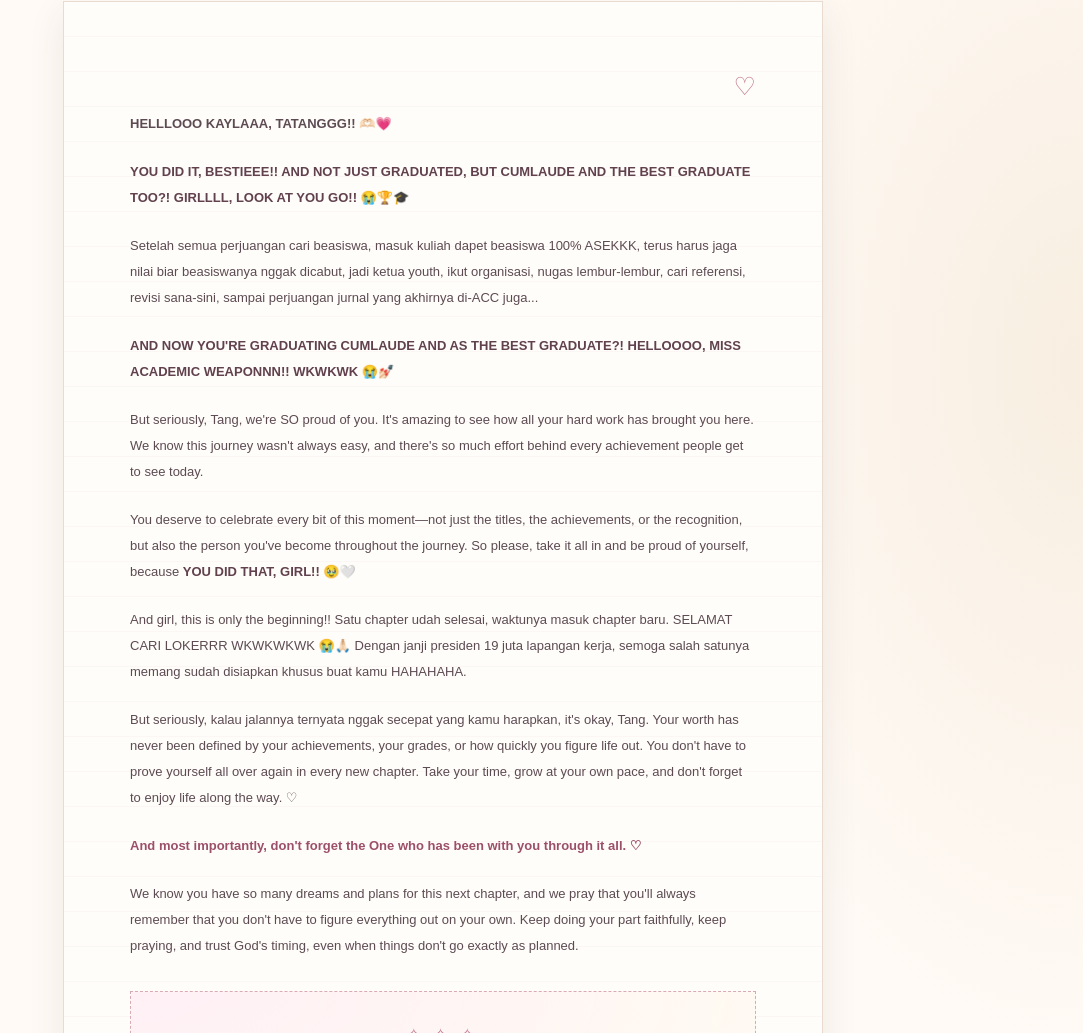
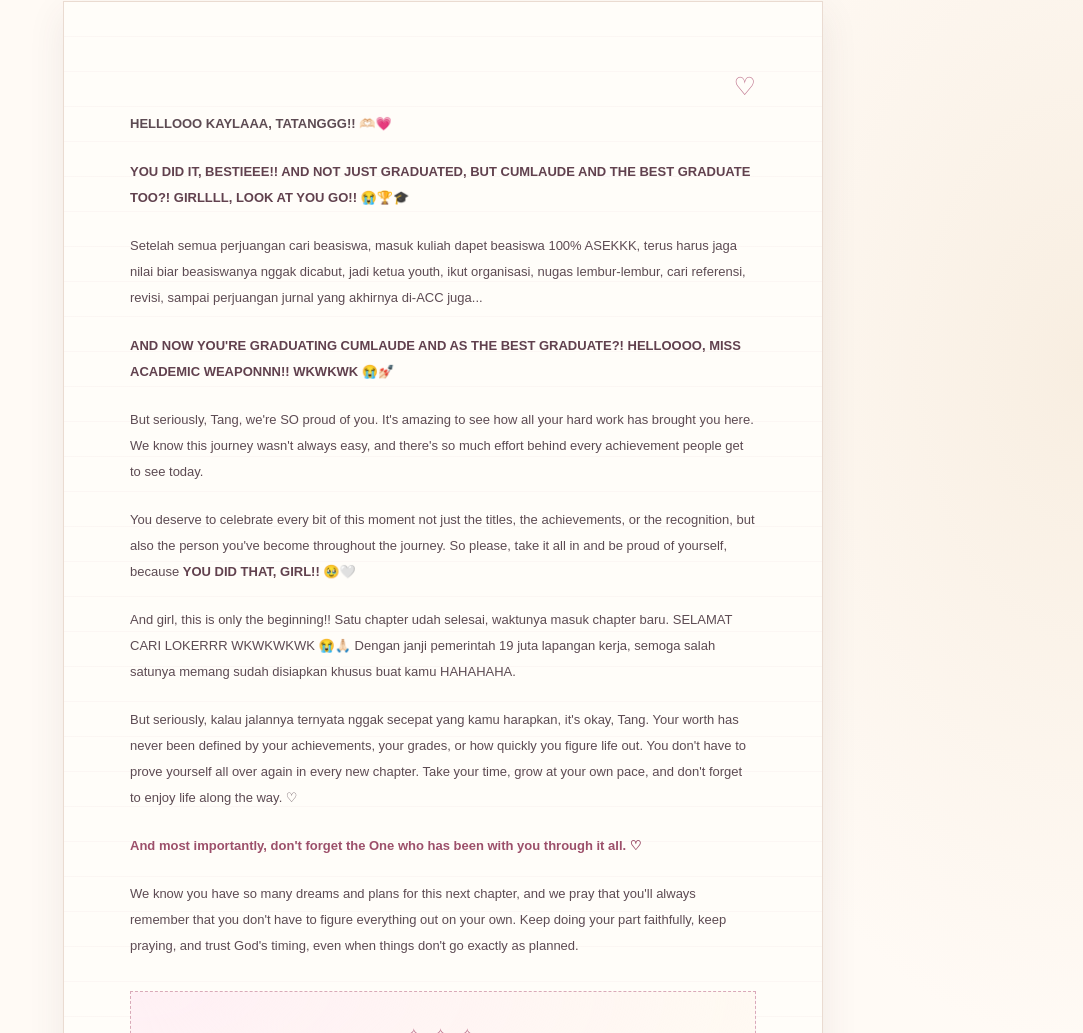
Before and after one commit to elviyanim1/tatagrads, a plain HTML site: page letter.html in a window 1280 px wide. Shown: the part 1722-2755 px from the top of the page, without its empty margins (197-1280 px from the left). Drawn offline with Linux system fonts and the light colour scheme.

Commit message:
update letter

```diff
--- a/letter.html
+++ b/letter.html
@@ -153,7 +153,7 @@
                 Setelah semua perjuangan cari beasiswa, masuk kuliah dapet
                 beasiswa 100% ASEKKK, terus harus jaga nilai biar beasiswanya
                 nggak dicabut, jadi ketua youth, ikut organisasi, nugas
-                lembur-lembur, cari referensi, revisi sana-sini, sampai
+                lembur-lembur, cari referensi, revisi, sampai
                 perjuangan jurnal yang akhirnya di-ACC juga...
             </p>
 
@@ -173,7 +173,7 @@
             </p>
 
             <p>
-                You deserve to celebrate every bit of this moment—not just
+                You deserve to celebrate every bit of this moment not just
                 the titles, the achievements, or the recognition, but also
                 the person you've become throughout the journey. So please,
                 take it all in and be proud of yourself, because
@@ -183,7 +183,7 @@
             <p>
                 And girl, this is only the beginning!! Satu chapter udah
                 selesai, waktunya masuk chapter baru. SELAMAT CARI
-                LOKERRR WKWKWKWK 😭🙏🏻 Dengan janji presiden 19 juta
+                LOKERRR WKWKWKWK 😭🙏🏻 Dengan janji pemerintah 19 juta
                 lapangan kerja, semoga salah satunya memang sudah
                 disiapkan khusus buat kamu HAHAHAHA.
             </p>
```
